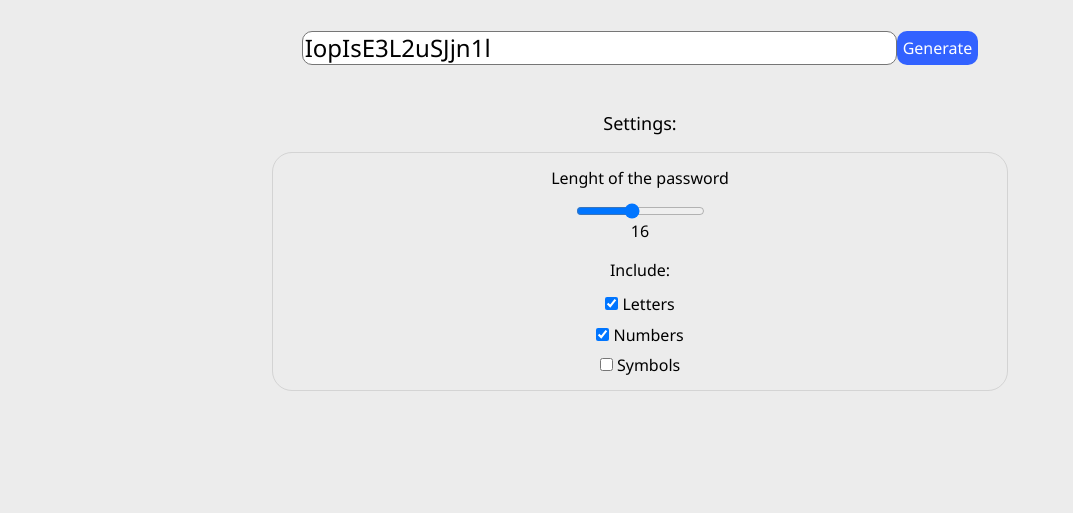
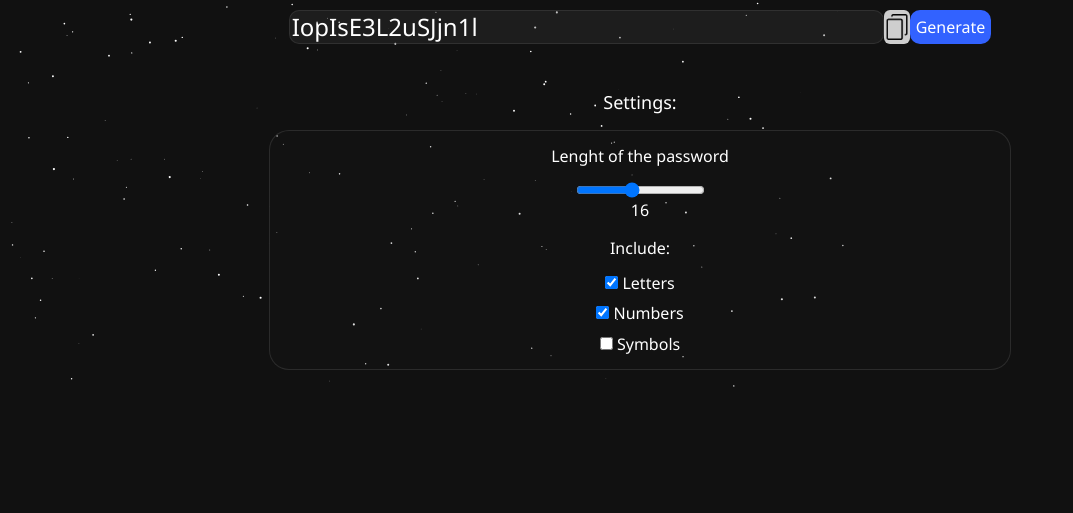
Before and after one commit to Niyaz228/YoPassGen, a plain HTML site: page index.html in a window 1280 px wide. Shown: the part 287-800 px from the top of the page, without its empty margins (0-1073 px from the left). Drawn offline with Linux system fonts and the light colour scheme.

Commit message:
Add files via upload

```diff
--- a/index.html
+++ b/index.html
@@ -28,13 +28,17 @@
 
                 <div class="generator">
                     <textarea id="myTextarea" class="passw_area" cols="41" rows="1"></textarea>
+
+                    <button class="copybtn" onclick="copy()">
+                        <img class="copyicon" src="images/copy.png" alt="copy">
+                    </button>
+
                     <button class="genbutton" onclick="pasteNewPassword()">
                         Generate
                     </button>
-
                 </div>
 
-                <p style="font-size: large; text-align: center;">Settings:</p>
+                <p style="font-size: large; text-align: center; color: #fff;">Settings:</p>
                 <div class="settings" style="border: 1px solid rgba(128, 128, 128, 0.226); border-radius: 20px;">
 
                     <ul>
@@ -47,7 +51,7 @@
                             </form>
 
                         </li>
-                        <p style="text-align:center; margin-top: 2.5vh;">Include:</p>
+                        <p style="text-align:center; margin-top: 2.5vh; color: #fff;">Include:</p>
 
                         <li class="set">
                             <input id="letters" type="checkbox" checked> Letters
@@ -68,6 +72,8 @@
         </div>
     </main>
 
+    <canvas id="canvas"></canvas>
+    <script src="scripts/particle.js"></script>
     <script src="scripts/gen.js"></script>
 </body>
 
--- a/scripts/gen.js
+++ b/scripts/gen.js
@@ -26,4 +26,12 @@ function pasteNewPassword(){
     document.getElementById('myTextarea').value = generatePassword();
 }
 
+function copy() {
+  var copyText = document.getElementById("myTextarea");
+
+  copyText.select();
+
+  document.execCommand("copy");
+}
+
 pasteNewPassword(); //when page loads
--- /dev/null
+++ b/scripts/particle.js
@@ -0,0 +1,45 @@
+function resize() {
+    canvas.width = document.documentElement.clientWidth;
+    canvas.height = document.documentElement.clientHeight;
+}
+
+resize();
+
+function randX() { return Math.floor(Math.random() * screen.width); }
+function randY() { return Math.floor(Math.random() * screen.height); }
+function randR() { return Math.random() + 0.1; }
+function getDist(x1, y1, x2, y2) { return Math.sqrt((x1 - x2) ** 2 + (y1 - y2) ** 2); }
+
+addEventListener('mousemove', function (e) { mx = e.clientX; my = e.clientY; newCamX = -mx / camCDivisor; newCamY = -my / camCDivisor; moved = true; });
+
+var ctx = canvas.getContext('2d'), mx = null, my = null, r = 128, moved = false, particles = [], camSP = 5, camCDivisor = 16, camX = -canvas.width / 2 / camCDivisor, camY = -canvas.height / 2 / camCDivisor, newCamX = camX, newCamY = camY;
+
+class particle { constructor(x, y, r) { this.x = x; this.y = y; this.r = r; this.ang = Math.floor(Math.random() * 180) - 180; this.sp = 0.25; this.dist = r; } }
+//256
+for (let i = 0; i < 256; i++) { particles.push(new particle(randX(), randY(), randR())); }
+
+setInterval(() => {
+    var dx = newCamX - camX, dy = newCamY - camY, dist = Math.sqrt(dx * dx + dy * dy); if (dist > camSP) { camX += dx / dist * camSP; camY += dy / dist * camSP; camSP = dist / 10; }
+    var _break = false; for (let i = 0; i < particles.length; i++) {
+        let particle = particles[i], MX = mx - (camX + canvas.width / 2 / camCDivisor), MY = my - (camY + canvas.height / 2 / camCDivisor); particle.dist = getDist(MX, MY, particle.x, particle.y); var collide = checkBorderCollision(particle); if ((!collide) && moved && mx !== null && my !== null && particle.dist < r) {
+            particle.sp = (0.25 + (r - particle.dist) / r * 2); let dx = particle.x - MX, dy = particle.y - MY; if (particle.dist > particle.r) { particle.x += dx / particle.dist * particle.sp; particle.y += dy / particle.dist * particle.sp; particle.ang = -Math.atan2(particle.y - MY, particle.x - MX) + 0.5 * Math.PI; }
+            _break = true;
+        } else { particle.sp = 0.25; let dx = Math.sin(particle.ang), dy = Math.cos(particle.ang); particle.x += dx * particle.sp; particle.y += dy * particle.sp; }
+    }
+    if (!_break)
+        moved = false;
+}, 1e3 / 60);
+
+function checkBorderCollision(particle) {
+    var collide = false, _camX = (camX + canvas.width / 2 / camCDivisor), _camY = (camY + canvas.height / 2 / camCDivisor)
+    if (particle.y - particle.r < -_camY || particle.y + particle.r > canvas.height - _camY) { reflect_v(particle); collide = true; }
+    if (particle.x - particle.r < -_camX || particle.x + particle.r > canvas.width - _camX) { reflect_h(particle); collide = true; }
+    return collide;
+}
+
+function reflect_h(particle) { var ang = -particle.ang, x = -Math.sin(ang) * Math.cos(180 / 180 * Math.PI) - Math.cos(ang) * Math.sin(180 / 180 * Math.PI), y = -Math.cos(ang) * Math.cos(180 / 180 * Math.PI) - Math.sin(ang) * Math.sin(180 / 180 * Math.PI); particle.ang = Math.atan2(y, x); }
+function reflect_v(particle) { var ang = -particle.ang, x = Math.cos(ang) * Math.cos(180 / 180 * Math.PI) - Math.sin(ang) * Math.sin(180 / 180 * Math.PI), y = Math.sin(ang) * Math.cos(180 / 180 * Math.PI) - Math.cos(ang) * Math.sin(180 / 180 * Math.PI); particle.ang = Math.atan2(y, x); }
+
+function draw() { ctx.translate(camX + canvas.width / 2 / camCDivisor, camY + canvas.height / 2 / camCDivisor); ctx.fillStyle = "#fff"; for (let i = 0; i < particles.length; i++) { let particle = particles[i]; ctx.beginPath(); ctx.arc(particle.x, particle.y, particle.r, 0, Math.PI * 2); ctx.fill(); } }
+function tick() { resize(); draw(); requestAnimationFrame(tick); }
+tick();
--- a/styles/style.css
+++ b/styles/style.css
@@ -12,15 +12,18 @@ a:hover {
 }
 
 body {
-    background-color: rgb(236, 236, 236);
+    background-color: rgb(17, 17, 17);
     font-family: 'Segoe UI', Tahoma, Geneva, Verdana, sans-serif;
 }
-.container {
+main {
     height: 100vh;
-    margin: 0 auto;
+    margin: auto;
     display: flex;
 }
-
+.container {
+    margin: auto;
+    max-width: 97vw;
+}
 .genwindow {
     margin: auto;
 }
@@ -31,36 +34,42 @@ body {
     font-weight: 800;
     text-align: center;
     margin-bottom: 1vh;
+    margin-top: 0;
 }
 .slogan {
     font-weight: 400;
     text-align: center;
     font-style: italic;
+    color: #fff;
 }
 
 .generator {
-    text-align: center;
-    padding: 30px;
+    padding: 30px 20px;
     display: flex;
-    justify-content: space-evenly;
+    justify-content: space-between;
 }
 .passw_area {
     resize: none;
     border-radius: 10px;
     font-size: 1.5rem;
+    background-color: rgba(59, 59, 59, 0.308);
+    border-color: #74747438;
+    color: white;
+}
+.settings {
+    background-color: rgba(32, 32, 32, 0.144);
 }
 
 .set {
     margin-top: 1.5vh;
     list-style: none;
     text-align: center;
+    color: #fff;
 }
 ul:first-child {
     content: none;
     padding: 0;
 }
-
-
 
 .genbutton {
     border-radius: 10px;
@@ -68,9 +77,34 @@ ul:first-child {
     border: none;
     color: #fff;
 }
-.genbutton:hover, input:hover {
+.genbutton:hover, input:hover, .copybtn:hover {
     cursor: pointer;
 }
 .genbutton:hover {
     background-color: rgb(68, 112, 255);
 }
+.genbutton:active {
+    background-color: rgb(45, 90, 236);
+}
+
+.copybtn {
+    background-color: rgba(226, 226, 226, 0.904);
+    border-radius: 6px;
+    border: none;
+    background-repeat: no-repeat;
+    padding: 0;
+}
+.copyicon {
+    height: 30px;
+    padding-top: 4px;
+}
+
+#canvas {
+    height:100%;
+    left:0;
+    pointer-events:none;
+    position:fixed;
+    top:0;
+    width:100%;
+    z-index: -1;
+}
```
Also changed, not shown: images/copy.png (added).
